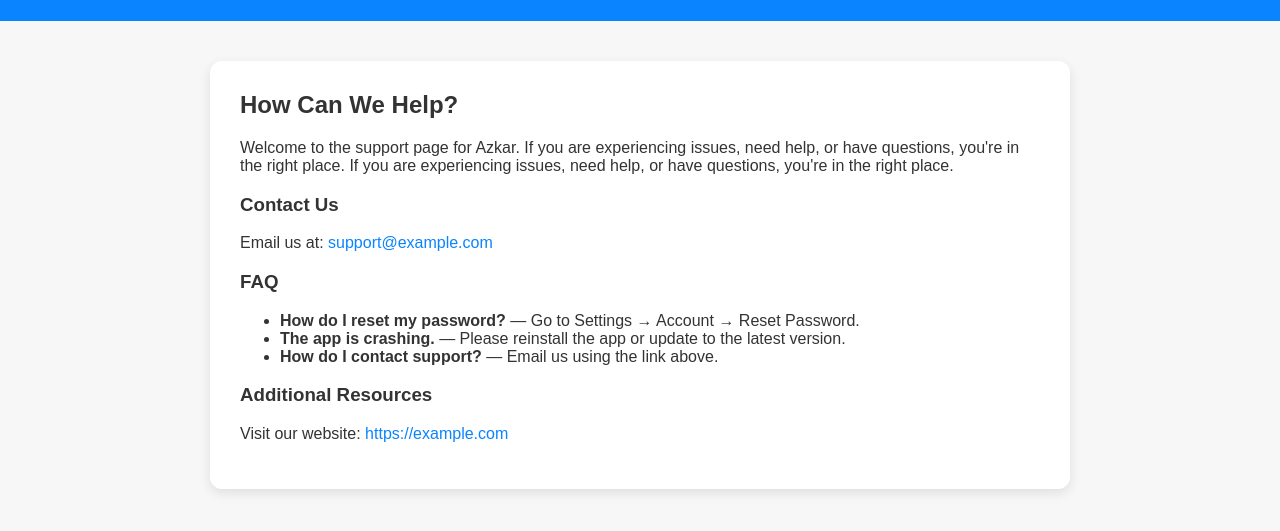
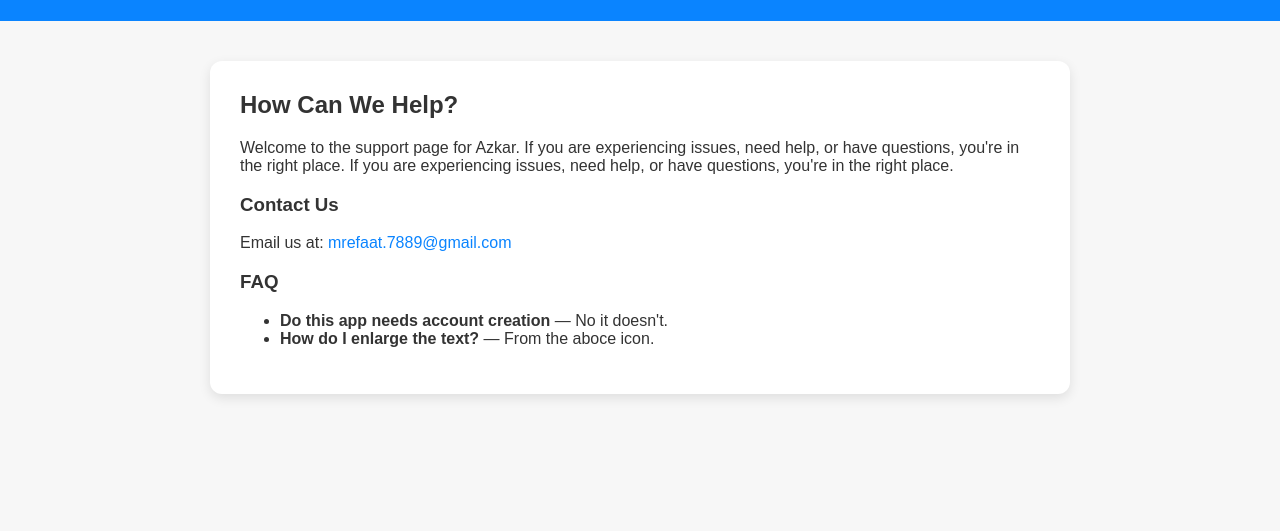
Before and after one commit to MuhammedRefaat/azkar-support, a plain HTML site: page index.html in a window 1280 px wide. Shown: the part 99-630 px from the top of the page. Drawn offline with Linux system fonts and the light colour scheme.

Commit message:
Update contact email and FAQ entries in index.html

```diff
--- a/index.html
+++ b/index.html
@@ -48,17 +48,14 @@
     <p>Welcome to the support page for Azkar. If you are experiencing issues, need help, or have questions, you're in the right place. If you are experiencing issues, need help, or have questions, you're in the right place.</p>
 
     <h3>Contact Us</h3>
-    <p>Email us at: <a href="mailto:mrefaat.7889@gmail.com">support@example.com</a></p>
+    <p>Email us at: <a href="mailto:mrefaat.7889@gmail.com">mrefaat.7889@gmail.com</a></p>
 
     <h3>FAQ</h3>
     <ul>
-      <li><strong>How do I reset my password?</strong> — Go to Settings → Account → Reset Password.</li>
-      <li><strong>The app is crashing.</strong> — Please reinstall the app or update to the latest version.</li>
-      <li><strong>How do I contact support?</strong> — Email us using the link above.</li>
+      <li><strong>Do this app needs account creation</strong> — No it doesn't.</li>
+      <li><strong>How do I enlarge the text?</strong> — From the aboce icon.</li>
     </ul>
 
-    <h3>Additional Resources</h3>
-    <p>Visit our website: <a href="https://example.com">https://example.com</a></p>
   </div>
 </body>
 </html>
```
